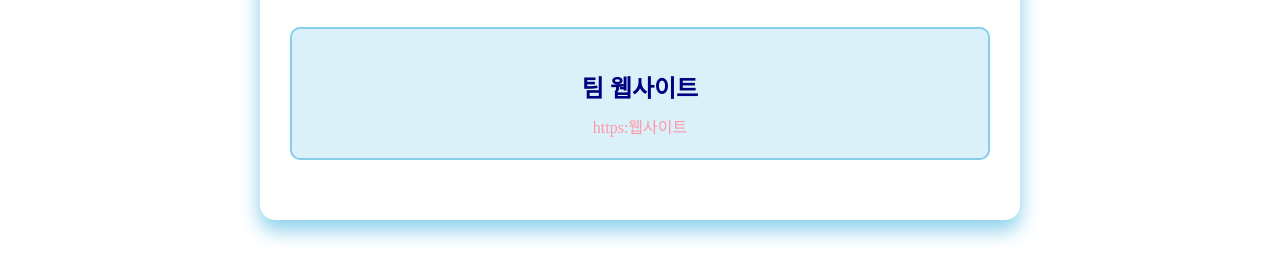
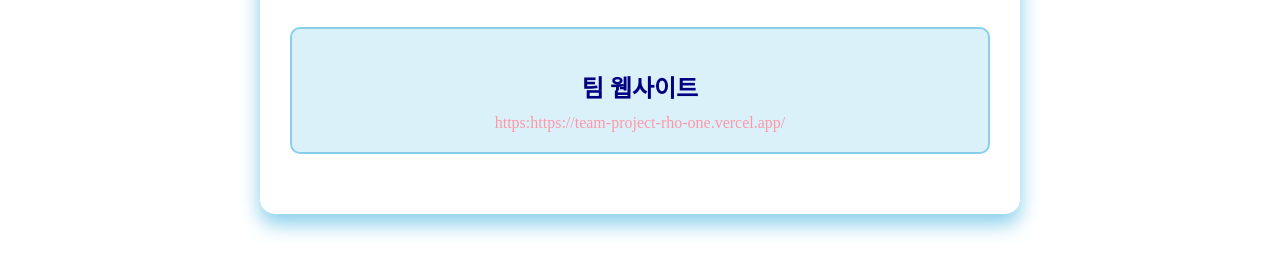
Before and after one commit to yebeen547/WebPortpolio, a plain HTML site: page project.html in a window 1280 px wide. Shown: the part 621-891 px from the top of the page. Drawn offline with Linux system fonts and the light colour scheme.

Commit message:
Update project.html

```diff
--- a/project.html
+++ b/project.html
@@ -44,7 +44,7 @@
       </section>
       <section class="website">
         <h2>팀 웹사이트</h2>
-        <a href="https:팀웹사이트" target="">https:웹사이트</a>
+        <a href="https:https://team-project-rho-one.vercel.app/" target="">https:https://team-project-rho-one.vercel.app/</a>
       </section>
     </main>
   </body>
```
